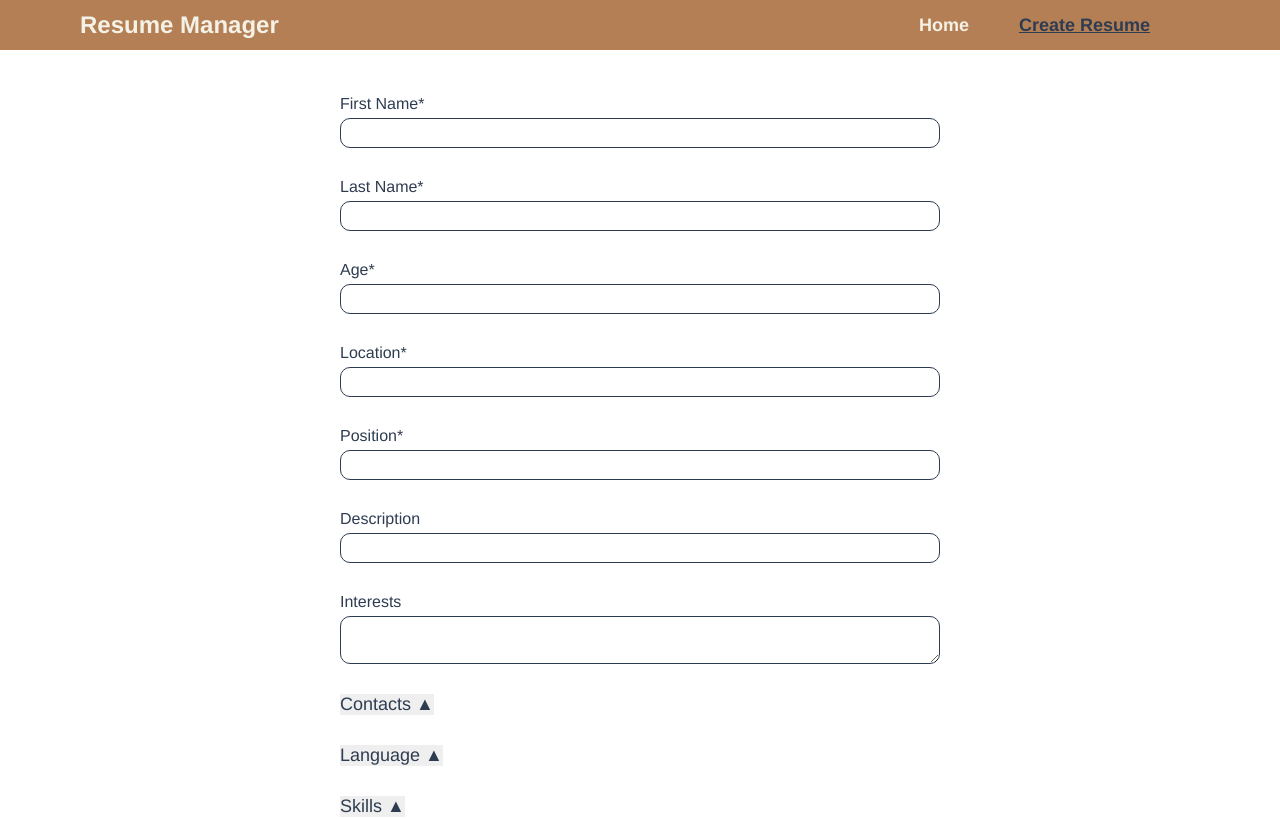
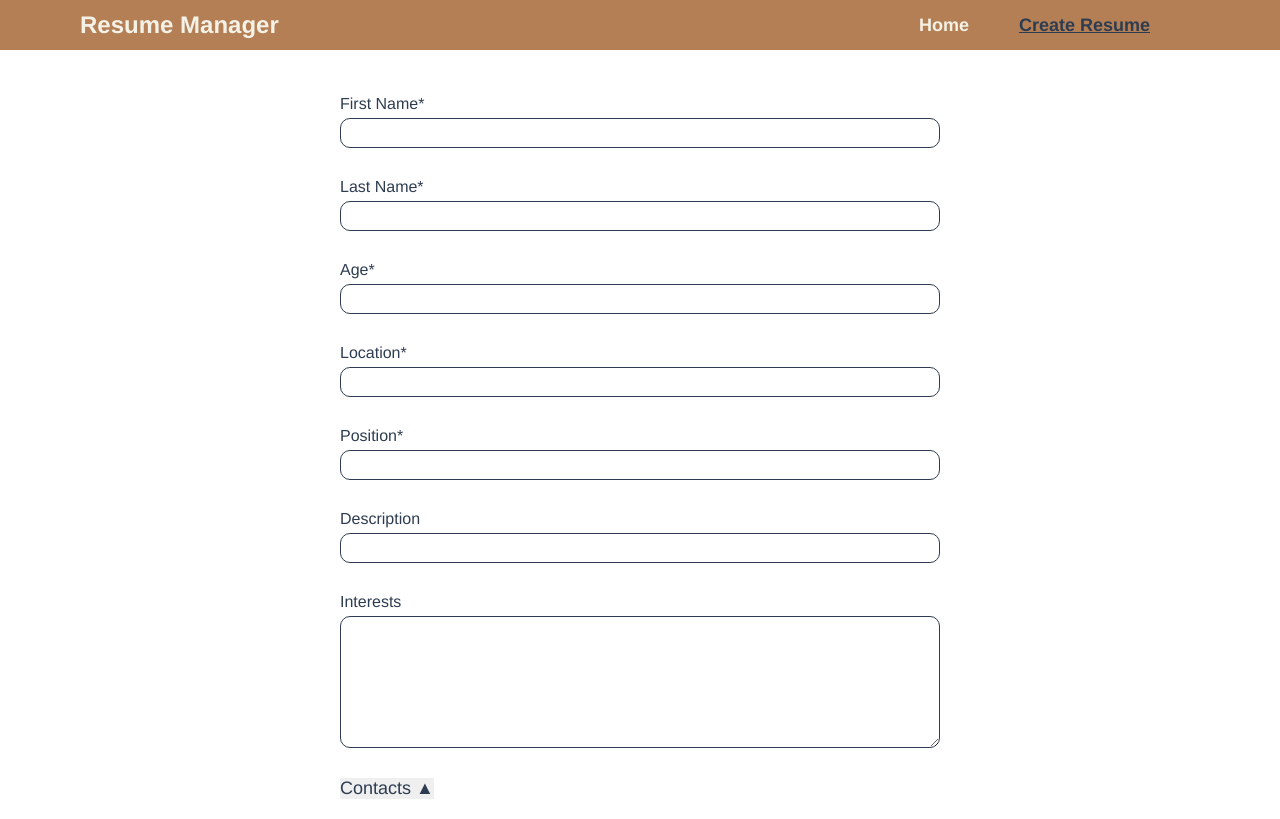
Before and after one commit to Torishnia/resume-manager-ui, a Vue app: page /create in a window 1280 px wide. Shown: the top 819 px of the page. Built offline with nearby package versions, Linux system fonts and the light colour scheme.

Commit message:
23: add height for textarea (#47)

```diff
--- a/src/components/CustomTextarea.vue
+++ b/src/components/CustomTextarea.vue
@@ -42,6 +42,7 @@
 
   textarea {
     padding: 5px 10px;
+    height: 120px;
     font-size: 16px;
     font-weight: 500;
     border: 1px solid #2e3c51;
```
